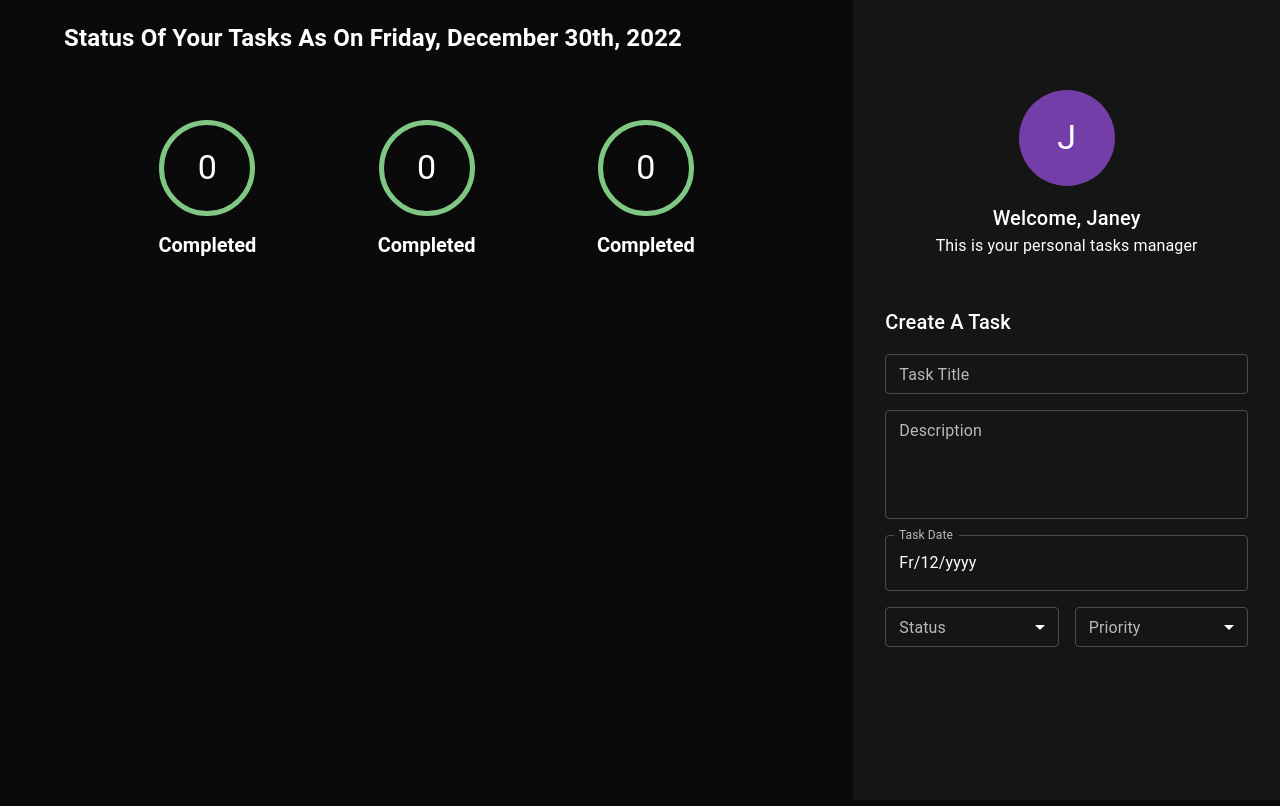
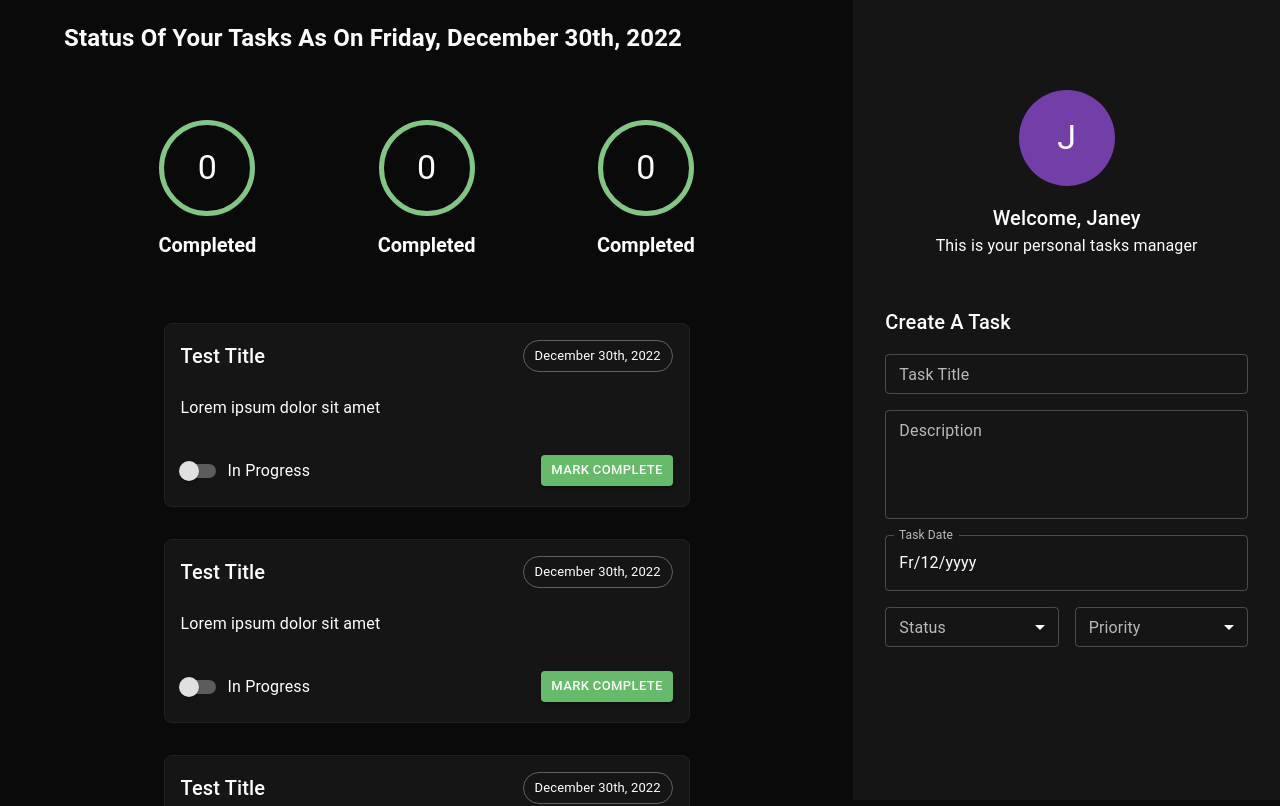
Before and after one commit to LiDawan13/React-To-App, a React (Create React App) app: page / in a window 1280 px wide. Shown: the top 806 px of the page. Built offline with nearby package versions, Linux system fonts and the light colour scheme.

Commit message:
Task area

```diff
--- /dev/null
+++ b/src/components/task/_taskDescription.tsx
@@ -0,0 +1,23 @@
+import { Box, Typography } from '@mui/material';
+import React, { FC, ReactElement } from 'react';
+
+import { ITaskDescription } from './interfaces/ITaskDescription';
+import PropTypes from 'prop-types';
+
+export const TaskDescription: FC<ITaskDescription> = (
+  props,
+): ReactElement => {
+  //  Destructure Props
+  const { description = 'Lorem ipsum dolor sit amet' } =
+    props;
+
+  return (
+    <Box>
+      <Typography>{description}</Typography>
+    </Box>
+  );
+};
+
+TaskDescription.propTypes = {
+  description: PropTypes.string,
+};
--- /dev/null
+++ b/src/components/task/_taskFooter.tsx
@@ -0,0 +1,53 @@
+import {
+  Box,
+  Button,
+  FormControlLabel,
+  Switch,
+} from '@mui/material';
+import React, { FC, ReactElement } from 'react';
+
+import { ITaskFooter } from './interfaces/ITaskFooter';
+import PropTypes from 'prop-types';
+
+export const TaskFooter: FC<ITaskFooter> = (
+  props,
+): ReactElement => {
+  //  Destructure props
+  const {
+    onStatusChange = (e) => console.log(e),
+    onClick = (e) => console.log(e),
+  } = props;
+
+  return (
+    <Box
+      display="flex"
+      justifyContent="space-between"
+      alignItems="center"
+      mt={4}
+    >
+      <FormControlLabel
+        label="In Progress"
+        control={
+          <Switch
+            onChange={(e) => onStatusChange(e)}
+            color="warning"
+          />
+        }
+      />
+      <Button
+        variant="contained"
+        color="success"
+        size="small"
+        sx={{ color: '#ffffff' }}
+        onClick={(e) => onClick(e)}
+      >
+        Mark Complete
+      </Button>
+    </Box>
+  );
+};
+
+TaskFooter.propTypes = {
+  onStatusChange: PropTypes.func,
+  onClick: PropTypes.func,
+};
--- /dev/null
+++ b/src/components/task/_taskHeader.tsx
@@ -0,0 +1,38 @@
+import { Box, Chip, Typography } from '@mui/material';
+import React, { FC, ReactElement } from 'react';
+
+import { ITaskHeader } from './interfaces/ITaskHeader';
+import PropTypes from 'prop-types';
+import { format } from 'date-fns';
+
+export const TaskHeader: FC<ITaskHeader> = (
+  props,
+): ReactElement => {
+  // Destructure props
+  const { title = 'Default Title', date = new Date() } =
+    props;
+
+  return (
+    <Box
+      display="flex"
+      width="100%"
+      justifyContent="space-between"
+      mb={3}
+    >
+      <Box>
+        <Typography variant="h6">{title}</Typography>
+      </Box>
+      <Box>
+        <Chip
+          variant="outlined"
+          label={format(date, 'PPP')}
+        />
+      </Box>
+    </Box>
+  );
+};
+
+TaskHeader.propTypes = {
+  title: PropTypes.string,
+  date: PropTypes.instanceOf(Date),
+};
--- /dev/null
+++ b/src/components/task/helpers/renderPriorityBorderColor.ts
@@ -0,0 +1,16 @@
+import { Priority } from '../../createTaskForm/enums/Priority';
+
+export const renderPriorityBorderColor = (
+  priority: string,
+): string => {
+  switch (priority) {
+    case Priority.normal:
+      return 'grey.900';
+    case Priority.low:
+      return 'info.light';
+    case Priority.high:
+      return 'error.light';
+    default:
+      return 'grey.900';
+  }
+};
--- /dev/null
+++ b/src/components/task/interfaces/ITask.ts
@@ -0,0 +1,12 @@
+import { ITaskDescription } from './ITaskDescription';
+import { ITaskFooter } from './ITaskFooter';
+import { ITaskHeader } from './ITaskHeader';
+
+export interface ITask
+  extends ITaskHeader,
+    ITaskDescription,
+    ITaskFooter {
+  id?: string;
+  priority?: string;
+  status?: string;
+}
--- /dev/null
+++ b/src/components/task/interfaces/ITaskDescription.ts
@@ -0,0 +1,3 @@
+export interface ITaskDescription {
+  description?: string;
+}
--- /dev/null
+++ b/src/components/task/interfaces/ITaskFooter.ts
@@ -0,0 +1,12 @@
+import React from 'react';
+
+export interface ITaskFooter {
+  onStatusChange?: (
+    e: React.ChangeEvent<HTMLInputElement>,
+  ) => void;
+  onClick?: (
+    e:
+      | React.MouseEvent<HTMLButtonElement>
+      | React.MouseEvent<HTMLAnchorElement>,
+  ) => void;
+}
--- /dev/null
+++ b/src/components/task/interfaces/ITaskHeader.ts
@@ -0,0 +1,4 @@
+export interface ITaskHeader {
+  title?: string;
+  date?: Date;
+}
--- /dev/null
+++ b/src/components/task/task.tsx
@@ -0,0 +1,59 @@
+import React, { FC, ReactElement } from 'react';
+
+import { Box } from '@mui/material';
+import { ITask } from './interfaces/ITask';
+import { Priority } from '../createTaskForm/enums/Priority';
+import PropTypes from 'prop-types';
+import { Status } from '../createTaskForm/enums/Status';
+import { TaskDescription } from './_taskDescription';
+import { TaskFooter } from './_taskFooter';
+import { TaskHeader } from './_taskHeader';
+import { renderPriorityBorderColor } from './helpers/renderPriorityBorderColor';
+
+export const Task: FC<ITask> = (props): ReactElement => {
+  //  Destructure props
+  const {
+    title = 'Test Title',
+    date = new Date(),
+    description = 'Lorem ipsum dolor sit amet',
+    priority = Priority.normal,
+    status = Status.completed,
+    onStatusChange = (e) => console.log(e),
+    onClick = (e) => console.log(e),
+  } = props;
+
+  return (
+    <Box
+      display="flex"
+      width="100%"
+      justifyContent="flex-start"
+      flexDirection="column"
+      mb={4}
+      p={2}
+      sx={{
+        width: '100%',
+        backgroundColor: 'background.paper',
+        borderRadius: '8px',
+        border: '1px solid',
+        borderColor: renderPriorityBorderColor(priority),
+      }}
+    >
+      <TaskHeader title={title} date={date} />
+      <TaskDescription description={description} />
+      <TaskFooter
+        onClick={onClick}
+        onStatusChange={onStatusChange}
+      />
+    </Box>
+  );
+};
+
+Task.propTypes = {
+  title: PropTypes.string,
+  date: PropTypes.instanceOf(Date),
+  description: PropTypes.string,
+  onStatusChange: PropTypes.func,
+  onClick: PropTypes.func,
+  priority: PropTypes.string,
+  status: PropTypes.string,
+};
--- a/src/components/taskArea/taskArea.tsx
+++ b/src/components/taskArea/taskArea.tsx
@@ -2,6 +2,7 @@
 import { Grid, Box } from '@mui/material';
 import { format } from 'date-fns';
 import { TaskCounter } from '../taskCounter/taskCounter';
+import { Task } from '../task/task';
 
 export const TaskArea = () => {
   return (
@@ -38,9 +39,9 @@
           xs={10}
           md={8}
         >
-          {/* <Task />
           <Task />
-          <Task /> */}
+          <Task />
+          <Task />
         </Grid>
       </Grid>
     </Grid>
```
